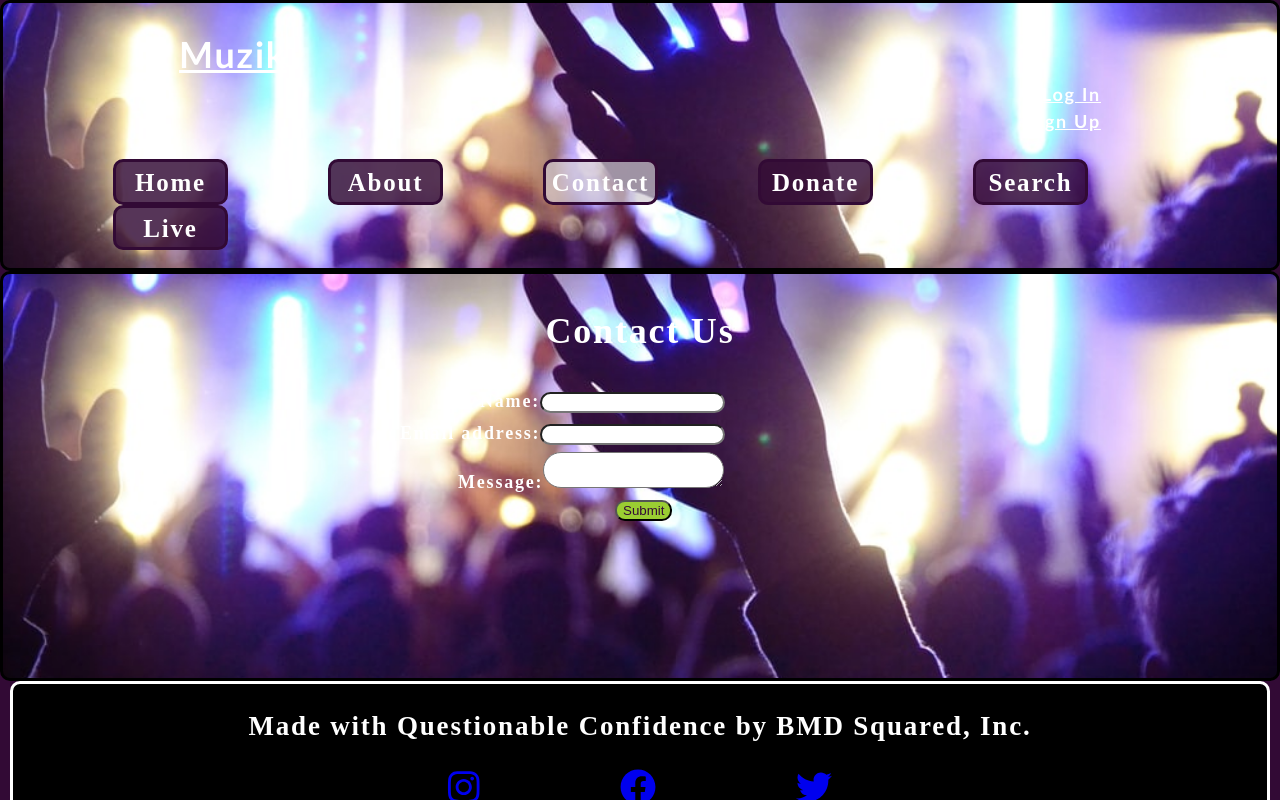
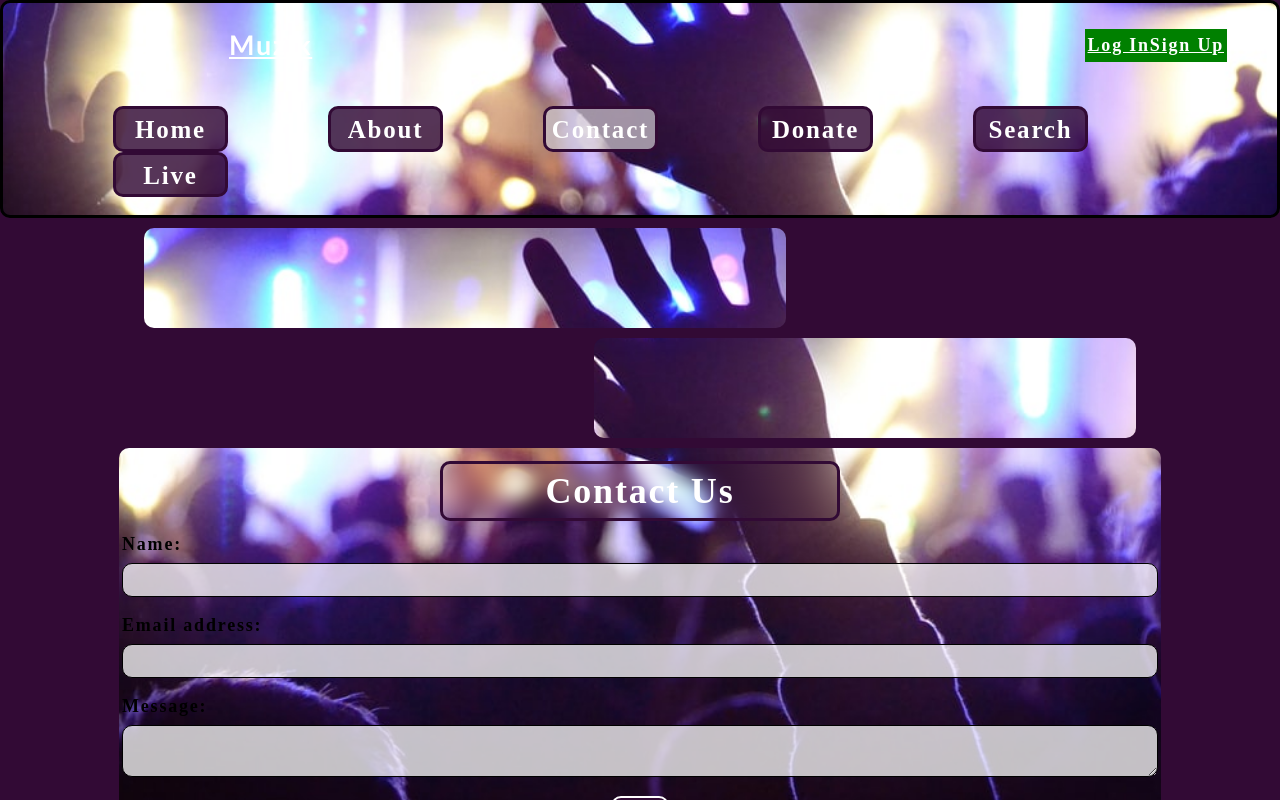
Before and after one commit to danielolvera21/Muzik, a React (Create React App) app in the folder client/: page / in a window 1280 px wide. Both pictures are taken after a click on the element "Contact". Shown: the top 800 px of the page. Built offline with nearby package versions, Linux system fonts and the light colour scheme.

Commit message:
fixed contact and donation components styling; added log in and sign up buttons to navbar

```diff
--- a/client/src/App.js
+++ b/client/src/App.js
@@ -50,7 +50,11 @@ function App() {
           <Fillertwo></Fillertwo>
         </main>
       ) : currentCategory.name === "contact" ? (
+        <main>
+        <Filler></Filler>
+        <Fillertwo></Fillertwo>
         <Contact></Contact>
+        </main>
       ) : currentCategory.name === "donate" ? (
         <main>
           <DonationFillerFour></DonationFillerFour>
@@ -58,6 +62,7 @@ function App() {
           <DonationFillerTwo></DonationFillerTwo>
           <DonationFillerOne></DonationFillerOne>
           <DonationFillerThree></DonationFillerThree>
+
         </main>
       ) : currentCategory.name === "search" ? (
         <SearchArtist></SearchArtist>
--- a/client/src/components/Contact/index.js
+++ b/client/src/components/Contact/index.js
@@ -41,7 +41,7 @@ function Contact() {
     return(
     <section className = "contactform-container">
       <h1 className= "centered contitle">Contact Us</h1>
-      <form id="contact-form" onSubmit={handleSubmit}>
+      <form className = "contact-form" id="contact-form" onSubmit={handleSubmit}>
 
         <div className= "conname">
             <label htmlFor="name">Name:</label>
@@ -63,8 +63,9 @@ function Contact() {
             <p className="error-text">{errorMessage}</p>
             </div>
         )}
-
+        <div className = "center-button">
         <button type="submit">Submit</button>
+        </div>
 
       </form>
     </section>
--- a/client/src/components/Donation/index.js
+++ b/client/src/components/Donation/index.js
@@ -7,6 +7,9 @@ function Donation() {
             <p className = "donate-title" id = "contributions">
                 Donations Welcome
             </p>
+            <div className = "donate-slide-pay"> Put Slide Payment Function Here.
+
+            </div>
         </section>
     );
 }
--- a/client/src/components/Nav/index.js
+++ b/client/src/components/Nav/index.js
@@ -10,10 +10,13 @@ function Nav(props) {
 
   return (
     <header>
+      <nav className="loginStuff">
       <h1 className="header-title"><a href="/">Muzik</a></h1>
-      <h4 className="login-button"><a href="/">Log In</a></h4>
-      <h4 className="signup-button"><a href="/">Sign Up</a></h4>
-
+      <div className = "loginSpacing">
+      <a href="/">Log In</a>
+      <a href="/">Sign Up</a>
+      </div>
+      </nav>
       <nav>
         <ul className="flex-row">
           {categories.map((category) => (
--- a/client/src/index.css
+++ b/client/src/index.css
@@ -93,22 +93,27 @@ header {
   color: white;
   text-align: left;
   margin-left: 176px;
-  margin-bottom: 0;
+}
+
+.loginStuff {
+  display: flex;
+  justify-content: space-between;
+  padding: 0px 50px;
+}
+
+.loginSpacing {
+  background-color: green;
+  border-style: solid;
+  border-color: green;
+  margin: auto 0px auto 0px;
 }
 
 .login-button {
   font-family: "Gill Sans", "Gill Sans MT", Calibri, "Trebuchet MS", sans-serif;
-  text-align: right;
-  margin-right: 176px;
-  margin-bottom: 0;
-  margin-top: 0;
 }
 
 .signup-button {
   font-family: "Gill Sans", "Gill Sans MT", Calibri, "Trebuchet MS", sans-serif;
-  text-align: right;
-  margin-right: 176px;
-  margin-top: 0;
 }
 
 header a:link {
@@ -214,9 +219,9 @@ nav li:hover {
   background-size: cover;
   border-radius: 15px;
   color: rgb(50, 10, 53);
-  height: 300px;
+  height: 275px;
   padding-top: 10px;
-  margin: 0px 70px;
+  margin: 0px 70px 10px 70px;
 }
 
 .donate-title {
@@ -226,7 +231,20 @@ nav li:hover {
   font-size: 26px;
   border-radius: 10px;
   width: 400px;
-  margin-left: 400px;
+  margin: 0px auto;
+  border-color: var(--primary);
+  border-style: solid;
+}
+
+.donate-slide-pay{
+  text-align: center;
+  color: var(--primary);
+  backdrop-filter: blur(10px);
+  font-size: 26px;
+  border-radius: 10px;
+  height: 150px;
+  width: 400px;
+  margin: 55px auto;
   border-color: var(--primary);
   border-style: solid;
 }
@@ -235,34 +253,41 @@ nav li:hover {
 .contactform-container {
   background-image: url("./assets/cover/cover-image.jpg");
   background-attachment: fixed; /*rolling affect coupled with header*/
-  height: 410px;
+  background-position: 80%;
+  height: 510px;
   background-size: cover;
   border-radius: 10px;
-  border-color: black;
+  border-color: rgba(0, 0, 0, 0);
   border-style: solid;
   color: black;
+  margin: 10px 25px;
 }
 
 .contitle {
   font-size: 36px;
+  text-align: center;
   color: white;
+  backdrop-filter: blur(10px);
+  border-radius: 10px;
+  width: 400px;
+  margin: 10px auto;
+  border-color: var(--primary);
+  border-style: solid;
 }
 
 .conname {
-  margin-left: 477px;
-  margin-bottom: 5px;
-  color: white;
+  margin: 10px auto;
+  color: black;
 }
 
 .conaddress {
-  color: white;
-  margin-left: 397px;
-  margin-bottom: 5px;
+  color: black;
+  margin: 10px auto;
 }
 
 .conmessage {
-  color: white;
-  margin-left: 455px;
+  color: black;
+  margin: 10px auto;
 }
 
 .conerror {
@@ -274,26 +299,55 @@ nav li:hover {
   border-color: red;
   border-radius: 10px;
   width: 400px;
-  margin-left: 455px;
-  margin-bottom: 8px;
+  margin: 0px auto 10px auto;
+}
+
+.center-button {
+  text-align: center;
 }
 
 .message-title {
   padding-bottom: 50px;
 }
 
+.contact-form input,
+.contact-form textarea {
+  border: 1px solid;
+  display: block;
+  padding: 7px 15px;
+  font-size: 16px;
+  color: black;
+  width: 100%;
+  margin-bottom: 15px;
+  margin-top: 5px;
+  border-radius: 10px;
+  background-color: rgba(255, 255, 255, 0.75);
+}
+.contact-form input:focus {
+  background-color: rgba(255, 255, 255, 1);
+  outline: none;
+}
+.contact-form textarea:focus {
+  background-color: rgba(255, 255, 255, 1);
+  outline: none;
+}
+
 button {
-  background-color: yellowgreen;
-  color: rgb(50, 10, 53);
+  background-color: rgb(50, 10, 53);
+  color: White;
   border-radius: 10px;
-  margin-left: 612px;
+  margin: 0px auto;
+  border-style: solid;
+  border-color: white;
 }
 
 button:hover {
-  background-color: rgb(50, 10, 53);
-  color: yellowgreen;
+  background-color: rgba(255, 255, 255, 0.75);
+  color: rgb(50, 10, 53);
   border-radius: 10px;
-  margin-left: 612px;
+  margin: 0px auto;
+  border-style: solid;
+  border-color: rgb(50, 10, 53);
 }
 
 /* FILLER STYLING */
@@ -348,7 +402,6 @@ button:hover {
   background-size: cover;
   background-attachment: fixed; /*rolling affect coupled with header*/
   height: 100px;
-  margin-top: 10px;
   margin-bottom: 10px;
   margin-left: 50px;
   margin-right: 400px;
@@ -372,7 +425,6 @@ button:hover {
   background-size: cover;
   background-attachment: fixed; /*rolling affect coupled with header*/
   height: 100px;
-  margin-top: 10px;
   margin-bottom: 10px;
   margin-left: 550px;
   margin-right: 150px;
```
